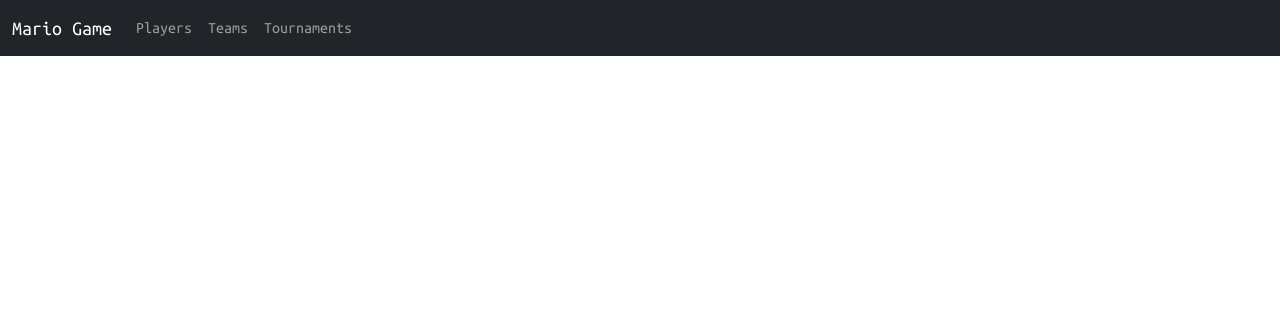
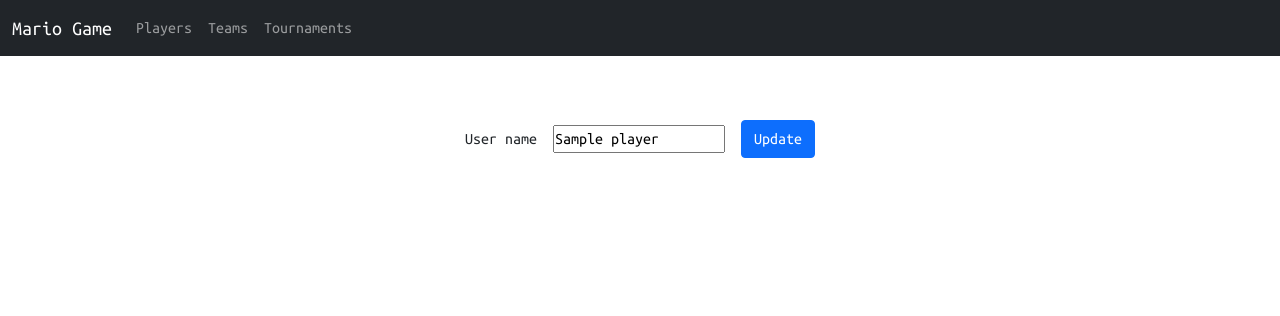
Before and after one commit to dlowTux/MarioAdminGame, a Flask app: a page that uses templates/UpdatePlayers.html in a window 1280 px wide. Shown: the top 316 px of the page. Run offline with Flask 2, Linux system fonts and the light colour scheme; the visitor is signed in with stand-in values (Sample User, id 1); tables that the repository leaves empty hold one stand-in row (values such as "Sample post").

Commit message:
Player page complete

```diff
--- a/User.py
+++ b/User.py
@@ -1,11 +1,13 @@
 import db
 class User:
+
     def GetAllPlayers(self):
         data=db.Database().GetPlayer()
         if data!=None:
             return data
         else:
             return []
+
     def RegisterUser(self,username):
         if db.Database().InsertPlayer(username):
             print('True')
@@ -13,9 +15,17 @@ class User:
         else:
             print(False)
             return False
+
     def GetPlayer(self,name_player):
         data=db.Database().GetAPlayer(name_player)
         print(data)
         return data
+
     def DeleteUser(self,id_player):
         return db.Database().DeletePlayer(id_player)
+
+    def GetNamePlayer(self,id_player):
+        return db.Database().GetNamePlayer(id_player)
+
+    def UpdatePlayer(self,id_player,name_player):
+        return db.Database().UpdatePlayer(id_player,name_player)
--- a/db.py
+++ b/db.py
@@ -1,3 +1,4 @@
+from logging import exception
 import pymysql
 class Database:
 
@@ -20,7 +21,15 @@ class Database:
         except Exception as e:
             print(e)
             return None
-
+    def GetNamePlayer(self,id_player):
+        sql='select name_player from player where id_player=%s'
+        try:
+            self.cursor.execute(sql,(id_player))
+            data=self.cursor.fetchone()
+            return data
+        except Exception as e:
+            print(e)
+            return None
     def login(self,user,password):
         sql = 'SELECT id_user FROM user WHERE name_user=%s AND password=%s'
         try:
@@ -72,6 +81,15 @@ class Database:
         except Exception as e:
             print(e)
             return False
+    def UpdatePlayer(self,id_player,name_player):
+        sql='Update player set name_player=%s where id_player=%s'
+        try:
+            self.cursor.execute(sql,(name_player,id_player))
+            self.connection.commit()
+            return True
+        except Exception as e:
+            print (e)
+            return False
     def GetAPlayer(self,name_player):
         sql='select * from player where name_player like %s'
         try:
--- a/main.py
+++ b/main.py
@@ -77,11 +77,21 @@ def deletesplayer(player):
         return redirect(url_for('players'))
     else:
         return 'No'
-@app.route('/UpdatePlayer/<id_player>')
+@app.route('/UpdatePlayer/<id_player>', methods=['GET','POST'])
 def UpdatePlayer(id_player):
     if g.user:
-        return render_template('UpdatePlayers.html')
-    else:
-        return 'No'
+        if request.method=='GET':
+            return render_template(
+                    'UpdatePlayers.html',
+                    user=User.User().GetNamePlayer(id_player),
+                    id_user=id_player
+                    )
+        if request.method=='POST':
+            data=request.get_json()
+            name_user=data['username'][0]
+            return jsonify({'response':User.User().UpdatePlayer(id_player,name_user)})
+
+    return 'No'
+
 if __name__ =='__main__':
     app.run(debug=True)
--- /dev/null
+++ b/static/js/updateplayer.js
@@ -0,0 +1,30 @@
+document.getElementById("formUpdate").addEventListener("submit", function (e) {
+    e.preventDefault();
+    const log = document.querySelector("#errors");
+    log.innerHTML = " ";
+    const text = document.getElementById("txtUser").value;
+    const jcadena = JSON.stringify({username: [text]});
+    var url = "/UpdatePlayer/" + document.getElementById('txtid').value;
+    fetch(url, {
+        method: "POST",
+        body: jcadena,
+        headers: {
+            "Content-Type": "application/json",
+        },
+    })
+        .then((resp) => resp.json())
+        .then((data) => {
+            //reload the page
+            if (data["response"] == true) {
+                window.location.replace("http://localhost:5000/players");
+
+            } else {
+                //adding the eror to le log
+                const label = document.createElement("label");
+                label.innerText =
+                    "Error was not possible to register a new player";
+                label.classList.add("error");
+                log.append(label);
+            }
+        });
+});
--- a/templates/UpdatePlayers.html
+++ b/templates/UpdatePlayers.html
@@ -1,2 +1,41 @@
 {% extends "layout.html" %} {% block content %}
+<br />
+<br />
+<br />
+<br />
+<br />
+<form id="formUpdate">
+    <div class="container">
+        <div class="centro">
+            <div class="row g-3 align-items-center">
+                <div class="col-auto">
+                    <label for="inputPassword6" class="col-form-label"
+                        >User name</label
+                    >
+                </div>
+                <div class="col-auto">
+                    <input
+                        type="text"
+                        id="txtUser"
+                        value="{{user[0]}}"
+                        required
+                    />
+                    <input id='txtid'
+                           value={{id_user}}
+                           type="hidden"
+                    >
+                </div>
+                <div class="col-auto">
+                    <button class="btn btn-primary">
+                        Update
+                    </button>
+                </div>
+            </div>
+            <div id='errors' class="error">
+            </div>
+        </div>
+    </div>
+</form>
+<script src="{{url_for('static', filename='js/updateplayer.js')}}"></script>
+
 {% endblock%}
```
